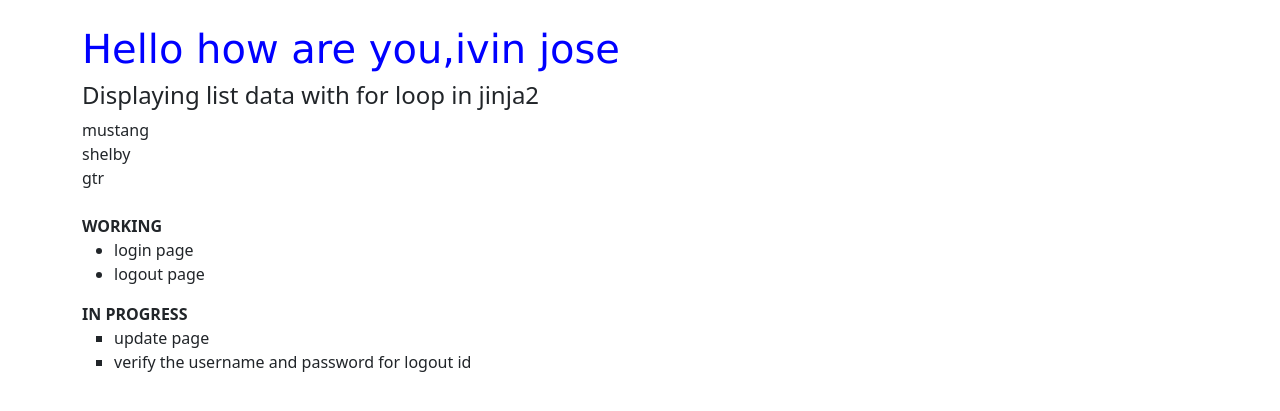
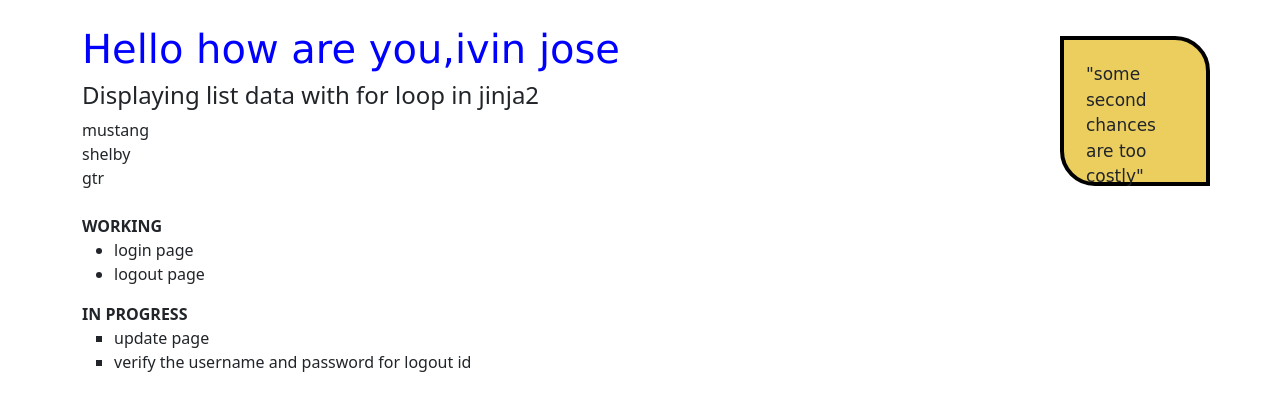
Before and after one commit to ivin-jose/FlaskProject, a Flask app: page / in a window 1280 px wide. Shown: the part 64-475 px from the top of the page. Run offline with Flask 2, Linux system fonts and the light colour scheme; some libraries are stand-ins or nearby versions.

Commit message:
quote added

```diff
--- a/templates/index.html
+++ b/templates/index.html
@@ -5,6 +5,31 @@
 <head>
     <meta charset="UTF-8">
     <title>index page</title>
+    <style type="text/css">
+        #quote{
+		width: 150px;
+		height: 150px;
+		background-color: #e0b304a3;
+		border: 4px solid black;
+		border-top-right-radius: 35px;
+		border-bottom-left-radius: 35px;
+		padding: 15px;
+		margin: 5px;
+
+		position: absolute;
+		right: 0px;
+		top: 0px;
+		margin: auto;
+		margin-top: 100px;
+		margin-right: 70px;
+        }
+        #p1{
+        padding: 7px;
+		font-family: cursive;
+		font-size: 17px;
+		}
+
+    </style>
 </head>
 <body>
 
@@ -28,7 +53,11 @@
         <li>verify the username and password for logout id</li>
     </ul>
 </dl>
+<div id="quote">
+    <p id="p1">"some second chances are
+        too costly"</p>
 
+</div>
 
 </body>
 </html>
```
